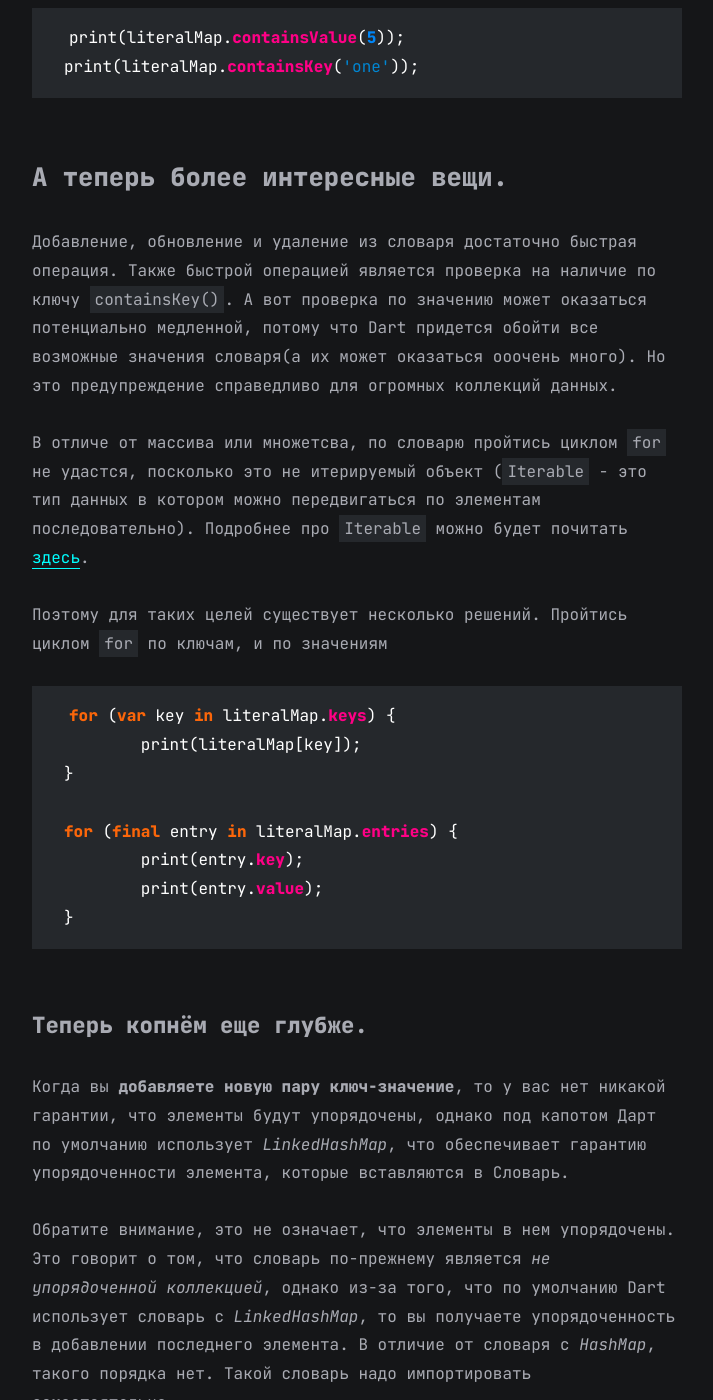
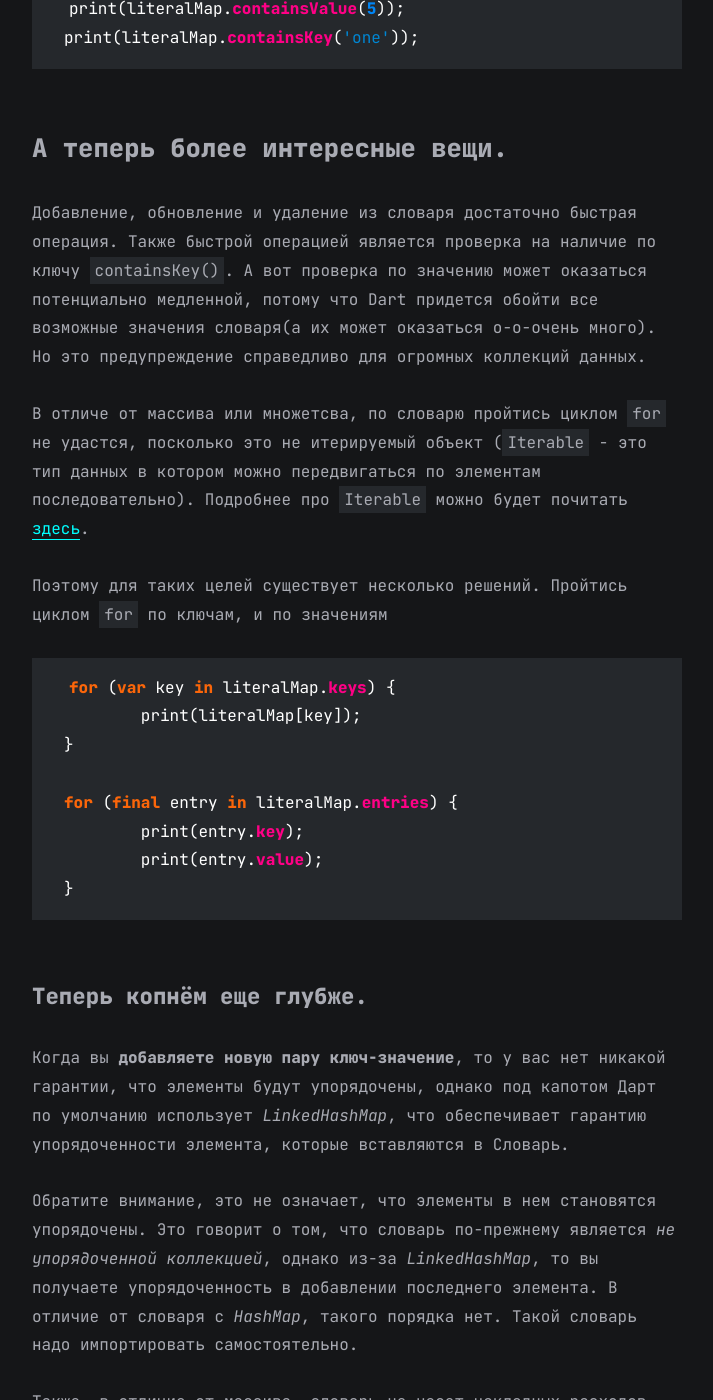
Before and after one commit to makires/articles, a Jekyll site: the page built from all_collections/_posts/2023-01-15-map-in-dart.md, in a window 1280 px wide and 1400 px high, scrolled down 2849 px. Shown: the whole window, without its empty margins (283-996 px from the left). Built offline with Jekyll 4.4.1, drawn with Linux system fonts in a browser that asks for light colours; some of the changed text lies outside the part shown.

Commit message:
Update 2023-01-15-map-in-dart.md

```diff
--- a/all_collections/_posts/2023-01-15-map-in-dart.md
+++ b/all_collections/_posts/2023-01-15-map-in-dart.md
@@ -72,7 +72,7 @@ print(literalMap.containsKey('one'));
 
 ### А теперь более интересные вещи.
 
-Добавление, обновление и удаление из словаря достаточно быстрая операция. Также быстрой операцией является проверка на наличие по ключу `containsKey()`. А вот проверка по значению может оказаться потенциально медленной, потому что Dart  придется обойти все возможные значения словаря(а их может оказаться ооочень много). Но это предупреждение справедливо для огромных коллекций данных.
+Добавление, обновление и удаление из словаря достаточно быстрая операция. Также быстрой операцией является проверка на наличие по ключу `containsKey()`. А вот проверка по значению может оказаться потенциально медленной, потому что Dart  придется обойти все возможные значения словаря(а их может оказаться о-о-очень много). Но это предупреждение справедливо для огромных коллекций данных.
 
 В отличе от массива или множетсва, по словарю пройтись циклом `for` не удастся, посколько это не итерируемый объект (`Iterable` - это тип данных в котором можно передвигаться по элементам последовательно). Подробнее про `Iterable` можно будет почитать [здесь](./another-page.html).
 
@@ -92,7 +92,7 @@ for (final entry in literalMap.entries) {
 
 Когда вы **добавляете новую пару ключ-значение**, то у вас нет никакой гарантии, что элементы будут упорядочены, однако под капотом Дарт по умолчанию использует _LinkedHashMap_, что обеспечивает гарантию упорядоченности элемента, которые вставляются в Словарь.
 
-Обратите внимание, это не означает, что элементы в нем упорядочены. Это говорит о том, что словарь по-прежнему является _не упорядоченной коллекцией_, однако из-за того, что по умолчанию Dart использует словарь с _LinkedHashMap_, то вы получаете упорядоченность в добавлении последнего элемента.
+Обратите внимание, это не означает, что элементы в нем становятся упорядочены. Это говорит о том, что словарь по-прежнему является _не упорядоченной коллекцией_, однако из-за _LinkedHashMap_, то вы получаете упорядоченность в добавлении последнего элемента.
 В отличие от словаря с _HashMap_, такого порядка нет. Такой словарь надо импортировать самостоятельно.
 
 Также, в отличие от массива, словарь не несет накладных расходов, связанных со **вставкой нового элемента в словарь**. Поскольку во время вставки _элементы сдвигать не приходится_. Поэтому вставка в словарь - это быстрая операция и занимает постоянное время О(1).
```
Also changed, not shown: other parts of all_collections/_posts/2023-01-15-map-in-dart.md (+2 -2 lines).
